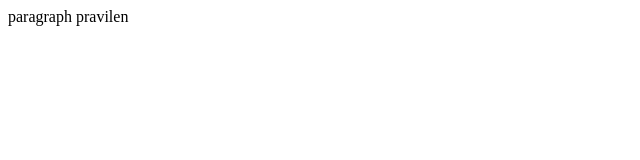
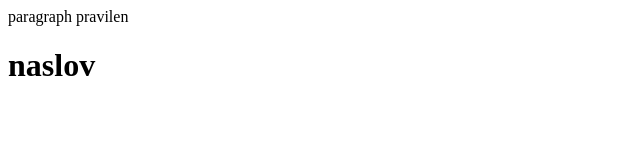
Before and after one commit to kristoffabjan/SIS_vaja, a plain HTML site: page index.html in a window 1280 px wide. Shown: the whole page, without its empty margins (0-640 px from the left). Drawn offline with Linux system fonts and the light colour scheme.

Commit message:
naslov dodan

```diff
--- a/index.html
+++ b/index.html
@@ -1 +1,2 @@
 <p>  paragraph pravilen </p>
+<h1> naslov </h1>
```
